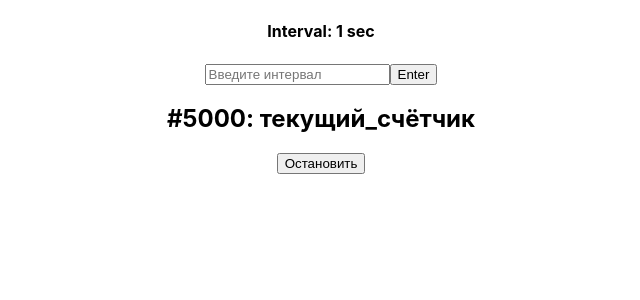
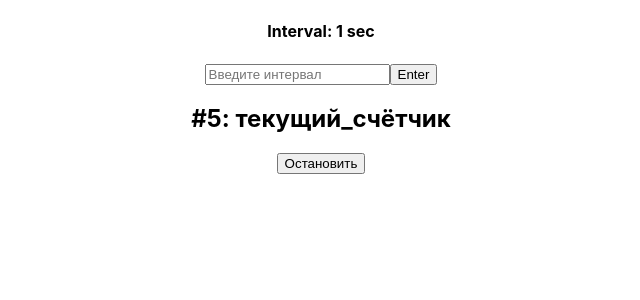
Before and after one commit to Ivan-dp/terabit-test, a React (Create React App) app: page / in a window 1280 px wide. Shown: the top 300 px of the page, without its empty margins (319-959 px from the left). Built offline with nearby package versions, Linux system fonts and the light colour scheme.

Commit message:
deleted useEffect.

```diff
--- a/src/components/Counter.jsx
+++ b/src/components/Counter.jsx
@@ -1,4 +1,4 @@
-import { React, useState, useEffect } from "react";
+import { React, useState } from "react";
 import { PropTypes } from "prop-types";
 
 const Counter = (props) => {
@@ -9,11 +9,15 @@ const Counter = (props) => {
   const [toggle, setToggle] = useState(true);
   const interval = props.interval;
 
-  useEffect(() => {
-    setTimeout(() => {
-      toggle ? setCount(count + interval) : clearTimeout();
-    }, interval);
-  }, [count, toggle, interval]);
+  let countId = setTimeout(() => {
+    if (toggle) {
+      setCount(count + 1);
+    }
+  }, interval);
+
+  if (!toggle) {
+    clearTimeout(countId);
+  }
 
   return (
     <div className="counter">
```
